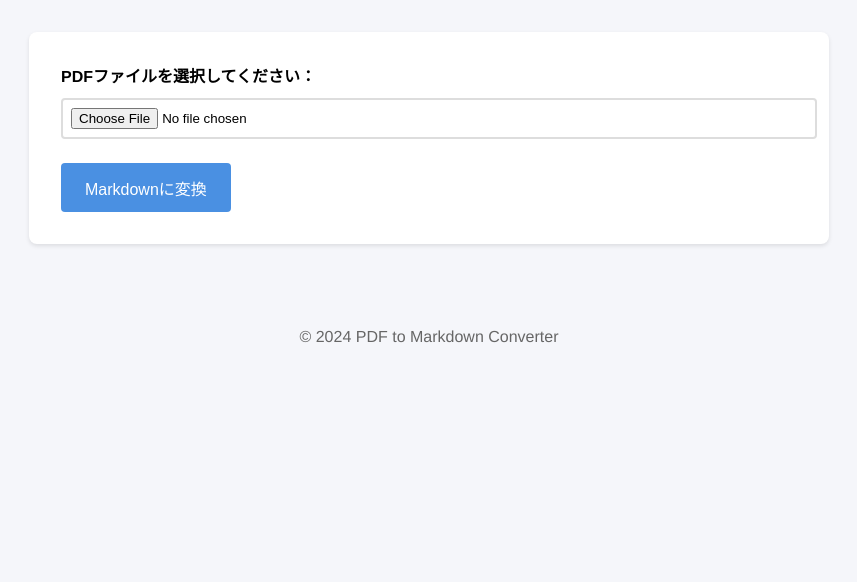
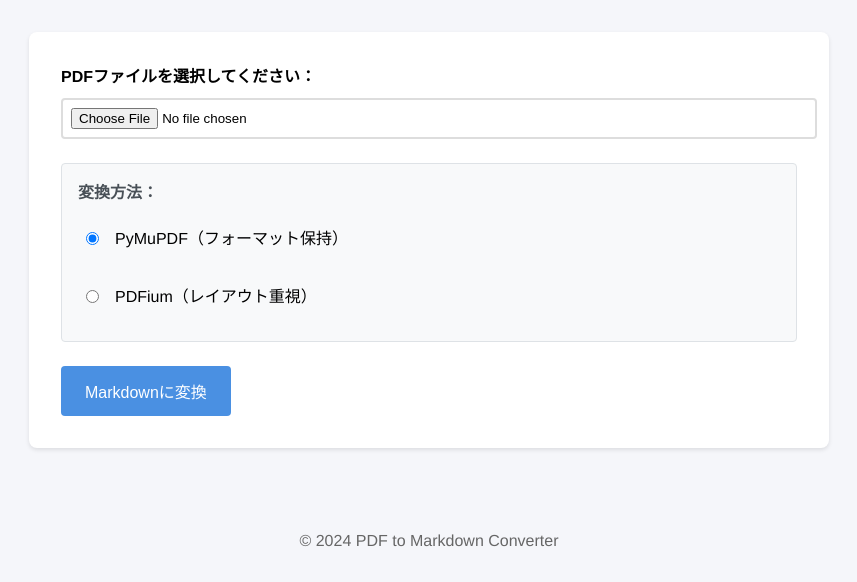
Before and after one commit to hama-jp/pdf2md, a Flask app: page / in a window 1280 px wide. Shown: the part 115-697 px from the top of the page, without its empty margins (211-1068 px from the left). Run offline with Flask 3, Linux system fonts and the light colour scheme.

Commit message:
feat: Add PDFium support and conversion method selection

```diff
--- a/app.py
+++ b/app.py
@@ -1,8 +1,8 @@
 
 import os
-import subprocess
 from flask import Flask, render_template, request, send_file, session
 import fitz
+import pypdfium2 as pdfium
 import tempfile
 from pathlib import Path
 
@@ -12,7 +12,47 @@ UPLOAD_FOLDER = Path(tempfile.gettempdir()) / "pdf2md"
 UPLOAD_FOLDER.mkdir(exist_ok=True)
 MARKDOWN_FILE = UPLOAD_FOLDER / "converted.md"
 
-def pdf_to_markdown_simple(pdf_path):
+def pdf_to_markdown_with_pdfium(pdf_path):
+    """pypdfium2を使用してPDFファイルをMarkdownに変換する"""
+    pdf = pdfium.PdfDocument(pdf_path)
+    markdown_content = []
+
+    for page_number in range(len(pdf)):
+        page = pdf.get_page(page_number)
+        text_page = page.get_textpage()
+        text = text_page.get_text_range()
+
+        # テキストを行に分割して処理
+        lines = text.split('\n')
+        formatted_lines = []
+
+        # 前の行の文字サイズを記録
+        prev_size = None
+
+        for line in lines:
+            if not line.strip():
+                continue
+
+            # 行の文字サイズを取得（簡易的な実装）
+            if len(line) > 50:  # 長い行は本文として扱う
+                if prev_size and prev_size > 12:
+                    formatted_lines.append(f"## {line}")
+                else:
+                    formatted_lines.append(line)
+                prev_size = 10
+            else:
+                if prev_size and prev_size <= 12:
+                    formatted_lines.append(line)
+                else:
+                    formatted_lines.append(f"### {line}")
+                prev_size = 14
+
+        markdown_content.extend(formatted_lines)
+        markdown_content.extend(["", "---", ""])  # ページ区切り
+
+    return '\n'.join(markdown_content)
+
+def pdf_to_markdown_with_mupdf(pdf_path):
     """PyMuPDFを使用してPDFファイルをMarkdownに変換する"""
     doc = fitz.open(pdf_path)
     markdown_content = []
@@ -84,8 +124,14 @@ def upload_file():
         temp_pdf = UPLOAD_FOLDER / "temp.pdf"
         file.save(temp_pdf)
 
+        # 変換方法の選択
+        use_pdfium = request.form.get('conversion_type', 'mupdf') == 'pdfium'
+
         # Markdownに変換
-        markdown_content = pdf_to_markdown_simple(temp_pdf)
+        if use_pdfium:
+            markdown_content = pdf_to_markdown_with_pdfium(temp_pdf)
+        else:
+            markdown_content = pdf_to_markdown_with_mupdf(temp_pdf)
 
         # 一時ファイルとしてMarkdownを保存
         MARKDOWN_FILE.write_text(markdown_content, encoding='utf-8')
--- a/templates/index.html
+++ b/templates/index.html
@@ -7,6 +7,19 @@
             <div class="form-group">
                 <label for="pdf_file">PDFファイルを選択してください：</label>
                 <input type="file" id="pdf_file" name="pdf_file" accept=".pdf" required>
+            </div>
+            <div class="form-group conversion-options">
+                <label class="option-label">変換方法：</label>
+                <div class="radio-group">
+                    <label class="radio-label">
+                        <input type="radio" name="conversion_type" value="mupdf" checked>
+                        PyMuPDF（フォーマット保持）
+                    </label>
+                    <label class="radio-label">
+                        <input type="radio" name="conversion_type" value="pdfium">
+                        PDFium（レイアウト重視）
+                    </label>
+                </div>
             </div>
             <div class="button-group">
                 <button type="submit" class="convert-button">Markdownに変換</button>
```
